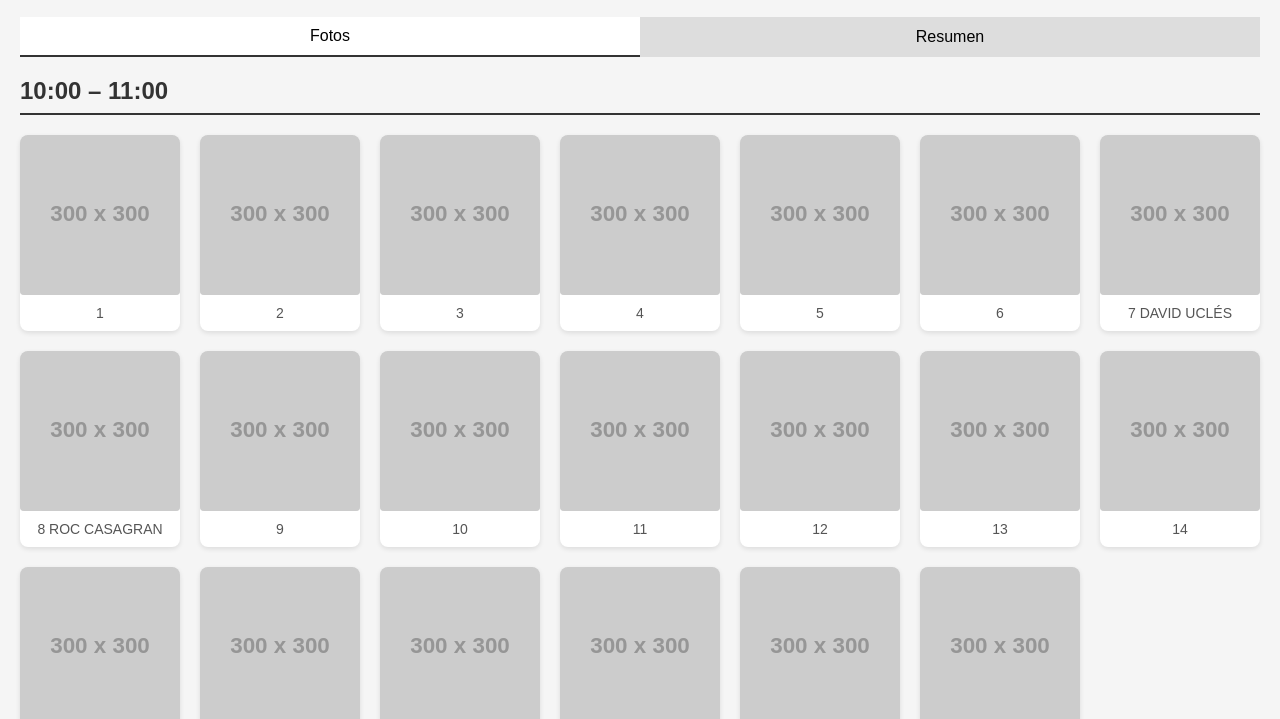
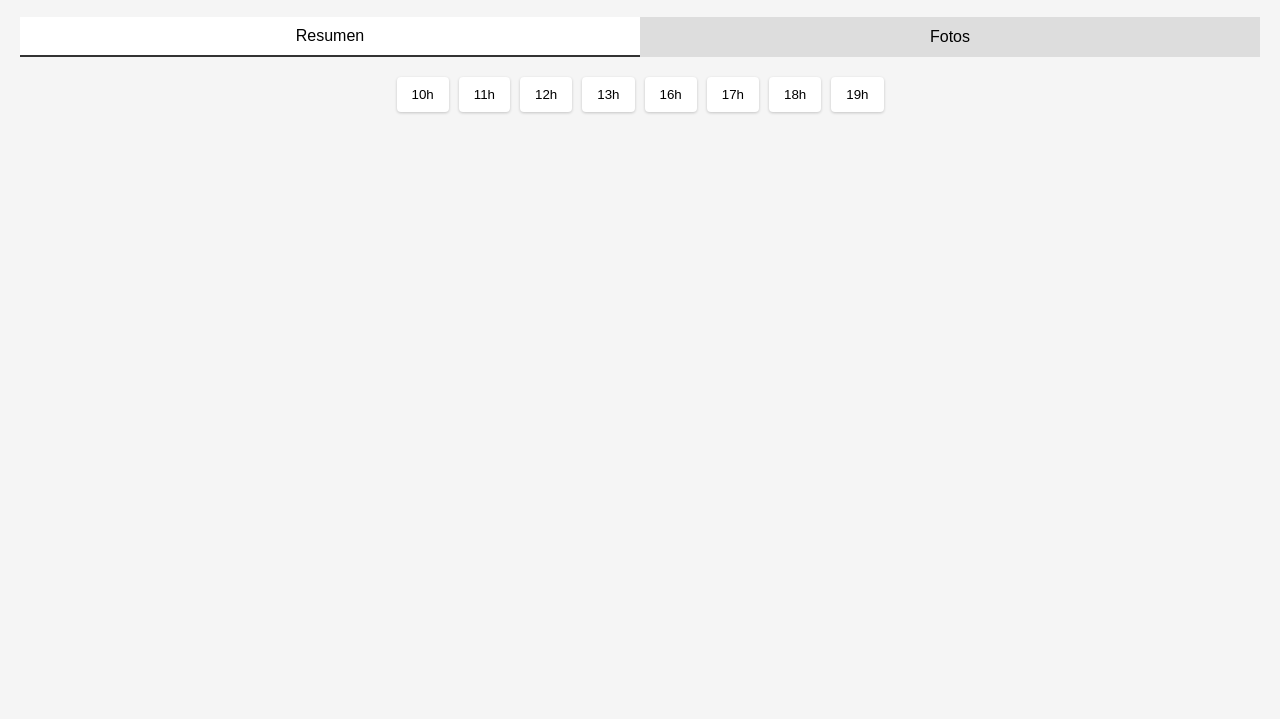
Before and after one commit to TechBloomHub/autores-por-hora, a plain HTML site: page index.html in a window 1280 px wide. Shown: the part 81-800 px from the top of the page. Drawn offline with Linux system fonts and the light colour scheme; no server answers; placeholder pictures from the web are drawn by us.

Commit message:
Update index.html

```diff
--- a/index.html
+++ b/index.html
@@ -26,16 +26,16 @@
 </head>
 <body>
   <h1>Fotografías y Resumen de Autores por Hora</h1>
-  <div class="nav-tabs">
-    <button id="tab-photos" class="active">Fotos</button>
-    <button id="tab-summary">Resumen</button>
-  </div>
+<div class="nav-tabs">
+  <button id="tab-summary" class="active">Resumen</button>
+  <button id="tab-photos">Fotos</button>
+</div>
 
-  <div id="photos-section" class="section-content active">
+  <div id="photos-section" class="section-content">
     <div id="schedule"></div>
   </div>
 
-  <div id="summary-section" class="section-content">
+  <div id="summary-section" class="section-content active">
     <div class="summary-buttons" id="summary-buttons">
       <button data-hour="10h">10h</button>
       <button data-hour="11h">11h</button>
```
